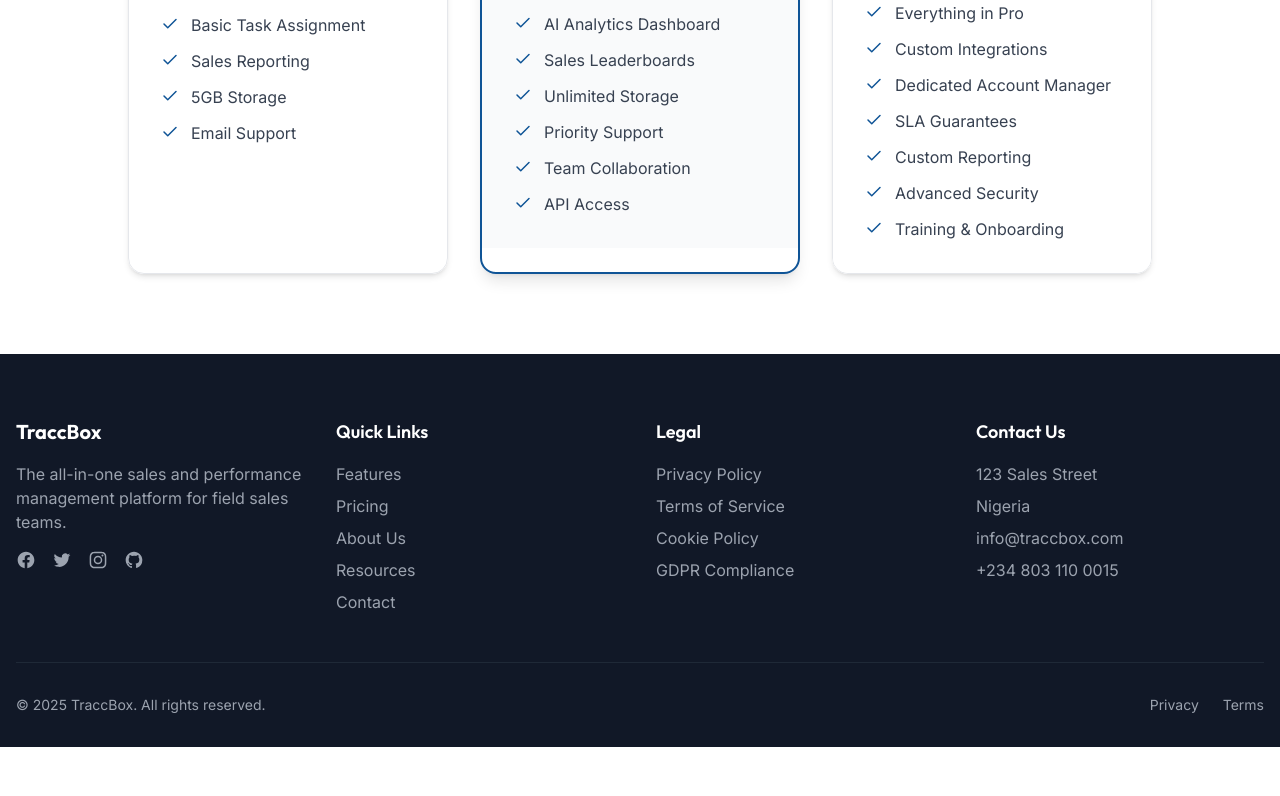
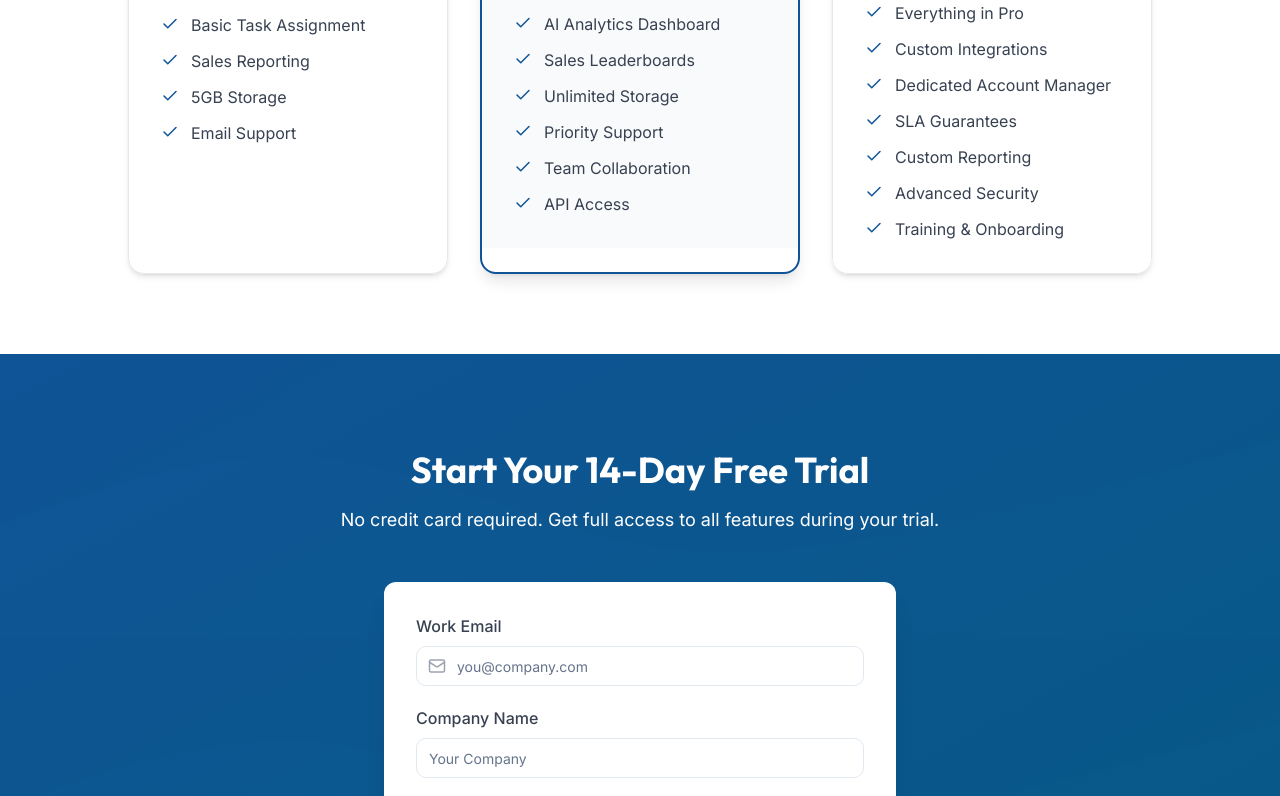
Before and after one commit to Mosesvictor1/TraccBox, a React (Vite) app: page / in a window 1280 px wide. Shown: the part 2000-2796 px from the top of the page. Before the commit the page ends 2747 px from the top, so only its background shows below. Built offline with nearby package versions, Linux system fonts and the light colour scheme.

Commit message:
New update

```diff
--- a/src/components/ThreeDBackground.tsx
+++ b/src/components/ThreeDBackground.tsx
@@ -14,6 +14,7 @@ const ThreeDBackground: React.FC<ThreeDBackgroundProps> = ({ className }) => {
 
       {/* 3D-like elements */}
       <div className="absolute top-1/4 right-1/4 w-32 h-32 bg-white/30 rounded-xl rotate-12 backdrop-blur-sm border border-white/20 shadow-xl"></div>
+
       <div className="absolute bottom-1/3 left-1/3 w-24 h-24 bg-white/20 rounded-xl -rotate-12 backdrop-blur-sm border border-white/10 shadow-lg"></div>
 
       {/* Grid pattern */}
--- a/src/pages/Index.tsx
+++ b/src/pages/Index.tsx
@@ -27,8 +27,8 @@ const Index = () => {
         <HeroSection />
         <FeaturesSection />
         <PricingSection />
-        {/* <TrialSection />
-        <OnboardingSection /> */}
+        <TrialSection />
+        <OnboardingSection />
         {/* <AboutSection />
         <DemoSection />
         <BlogSection />
```
